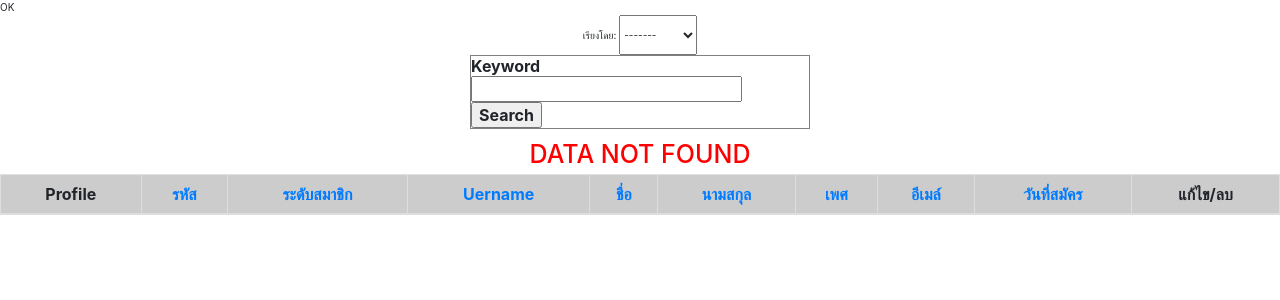
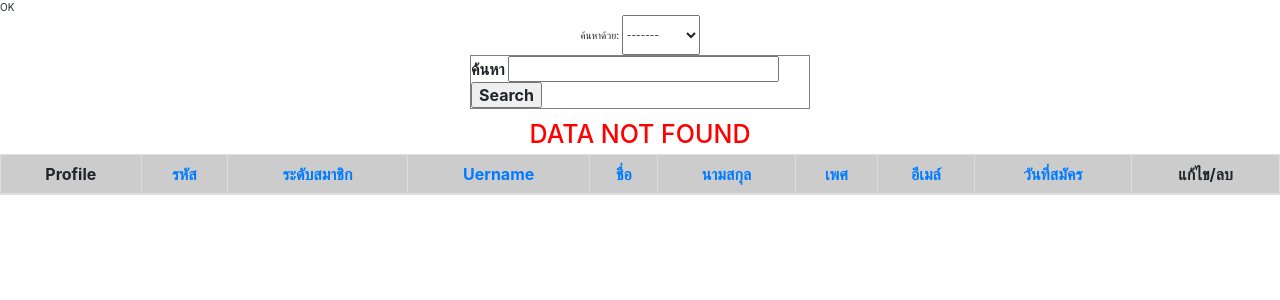
Before and after one commit to Sakchai-Limtsooknirun/EventHubs, a PHP site: page /userManage.php in a window 1280 px wide. Shown: the part 75-375 px from the top of the page. Run offline with PHP 8.4, Linux system fonts and the light colour scheme; data that the repository does not hold is empty; some libraries are stand-ins or nearby versions.

Commit message:
Sorttable & search box หน้าจัดการ

```diff
--- a/userManage.php
+++ b/userManage.php
@@ -62,7 +62,7 @@ if($data==true){
 
 echo "<form align = 'center' name='frmSearch' method='post' action = 'userManage.php'>
 <table align = 'center' width='340' border='1'>
-เรียงโดย:
+ค้นหาด้วย:
 <select style = 'height:40'; align = 'center' name='sorttype'>
 <option value=null >-------</option>
 <option value='ID' >รหัส</option>
@@ -75,7 +75,7 @@ echo "<form align = 'center' name='frmSearch' method='post' action = 'userManage
 
   <tr>
   <br>
-    <th>Keyword
+    <th>ค้นหา
     <input name='txtKeyword' type='text'>
     <input type='submit' value='Search'></th>
   </tr>
```
